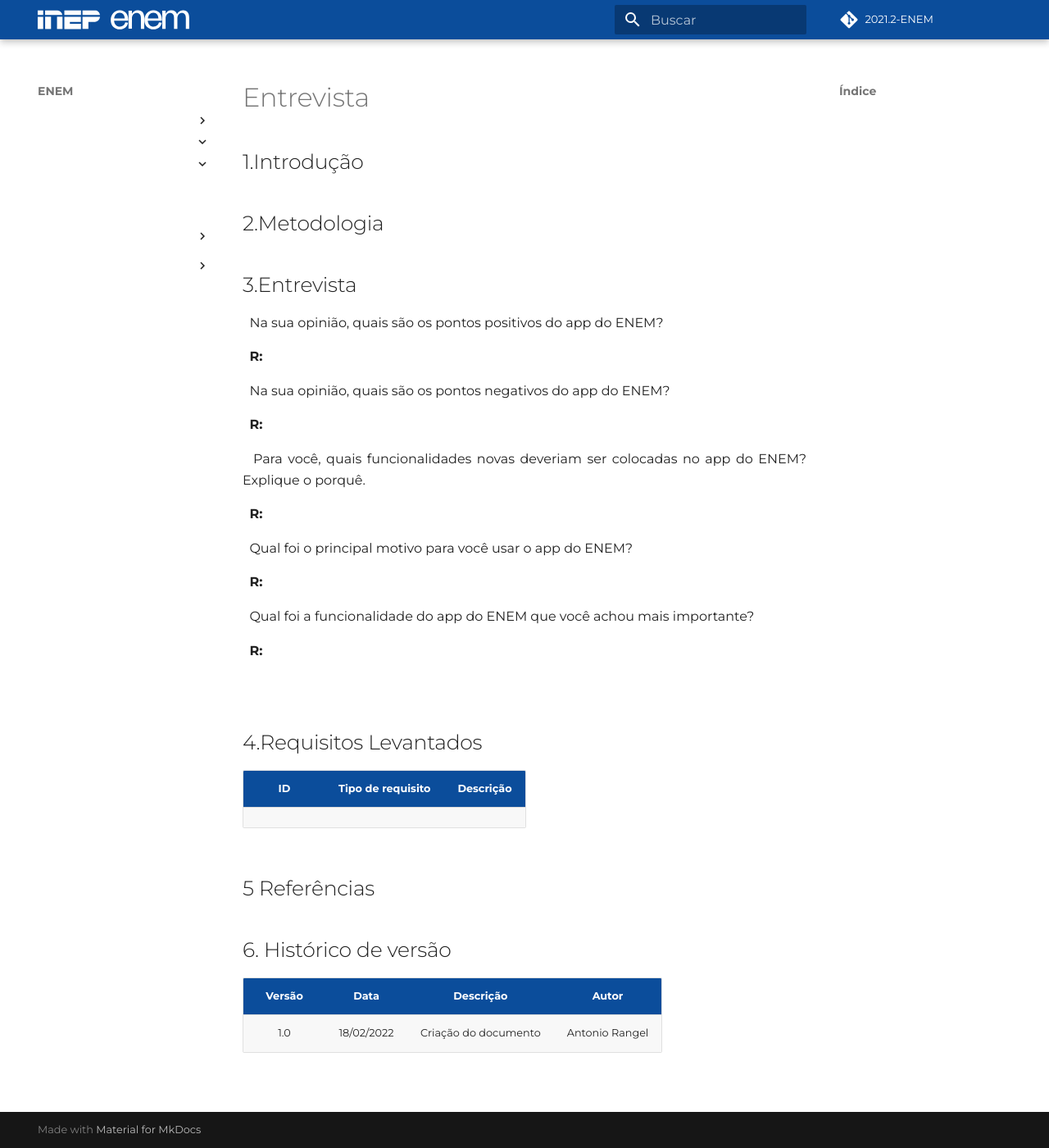
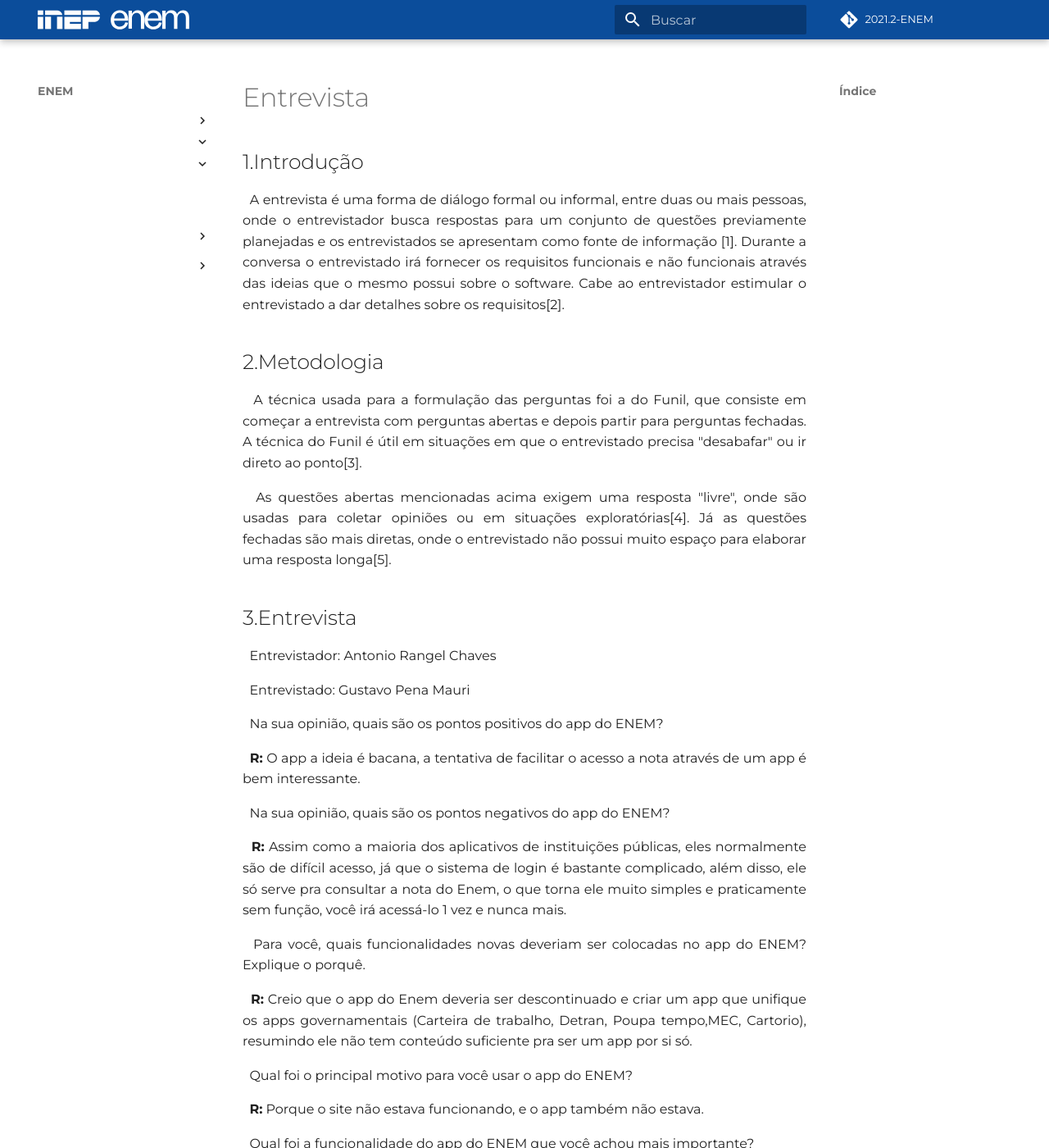
Before and after one commit to jackesfonseca/2021.2-ENEM, an MkDocs documentation site: the page built from docs/elicitacao/tecnicas-elicitacao/entrevista.md, in a window 1280 px wide and 1400 px high. Shown: the whole window at 82% size. Built offline with MkDocs 1.6.1 and Material for MkDocs 9.7.7, drawn with Linux system fonts in a browser that asks for light colours; some web fonts are replaced; comment, search, counter and statistics services are not loaded; some of the changed text lies outside the part shown.

Commit message:
Adição das respostas da entrevista

```diff
--- a/docs/elicitacao/tecnicas-elicitacao/entrevista.md
+++ b/docs/elicitacao/tecnicas-elicitacao/entrevista.md
@@ -2,10 +2,29 @@
 
 ## 1.Introdução
 
+
+&nbsp;
+A entrevista é uma forma de diálogo formal ou informal, entre duas ou mais pessoas,
+onde o entrevistador busca respostas  para um conjunto de questões previamente planejadas
+e os entrevistados se apresentam como fonte de informação [1]. Durante a conversa o entrevistado irá fornecer os requisitos funcionais e não funcionais através das ideias que o mesmo possui sobre o software. Cabe ao entrevistador estimular o entrevistado a dar detalhes sobre os requisitos[2].
 ## 2.Metodologia
 
 
+&nbsp;
+A técnica usada para a formulação das perguntas foi a do Funil, que consiste em começar a entrevista com perguntas abertas e depois partir para perguntas fechadas. A técnica do Funil é útil em situações em que o entrevistado precisa "desabafar" ou  ir direto ao ponto[3].
+
+
+&nbsp;
+As questões abertas mencionadas acima exigem uma resposta "livre", onde são usadas para coletar opiniões ou em situações exploratórias[4]. Já as questões fechadas são mais diretas, onde o entrevistado não possui muito espaço para elaborar uma resposta longa[5].
 ## 3.Entrevista
+
+
+&nbsp;
+Entrevistador: Antonio Rangel Chaves
+
+
+&nbsp;
+Entrevistado: Gustavo Pena Mauri
 
 
 &nbsp;
@@ -13,7 +32,7 @@
 
 
 &nbsp;
-**R:**
+**R:** O app a ideia é bacana, a tentativa de facilitar o acesso a nota através de um app é bem interessante.
 
 
 &nbsp;
@@ -21,7 +40,7 @@
 
 
 &nbsp;
-**R:**
+**R:** Assim como a maioria dos aplicativos de instituições públicas, eles normalmente são de difícil acesso, já que o sistema de login é bastante complicado, além disso, ele só serve pra consultar a nota do Enem, o que torna ele muito simples e praticamente sem função, você irá acessá-lo 1 vez e nunca mais.
 
 
 &nbsp;
@@ -29,7 +48,7 @@
 
 
 &nbsp;
-**R:**
+**R:** Creio que o app do Enem deveria ser descontinuado e criar um app que unifique os apps governamentais (Carteira de trabalho, Detran, Poupa tempo,MEC, Cartorio), resumindo ele não tem conteúdo suficiente pra ser um app por si só.
 
 
 &nbsp;
@@ -37,7 +56,7 @@
 
 
 &nbsp;
-**R:**
+**R:** Porque o site não estava funcionando, e o app também não estava.
 
 
 &nbsp;
@@ -53,10 +72,11 @@
 ## 4.Requisitos Levantados
 | ID | Tipo de requisito       | Descrição                                     |
 | -- | ----------------------- | --------------------------------------------- |
-
+| 1  | Requisito funcional     | Acessar a nota da prova do ENEM               |
+| 2  | Requisito não funcional | Estabilidade do sistema               |
 
 ## 5 Referências
-
+[1][2][3][4][5] VAZQUEZ, Carlos Eduardo; SIMÕES, Guilherme Siqueira. **Engenharia de Requisitos - Software Orientado ao Negócio**, 2016.
 
 ## 6. Histórico de versão
 
```
Also changed, not shown: other parts of docs/elicitacao/tecnicas-elicitacao/entrevista.md (+1 -1 lines).
